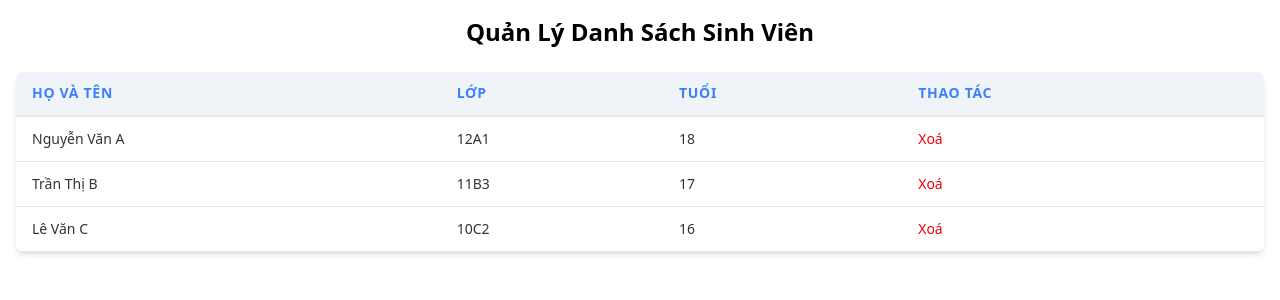
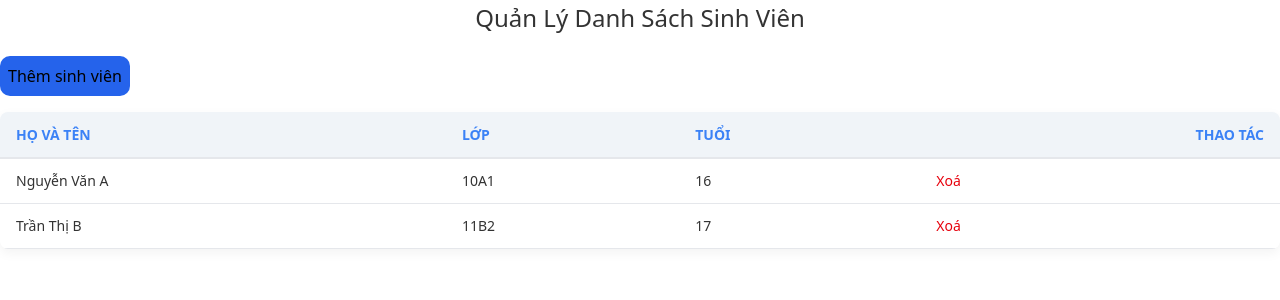
Before and after one commit to LeTThuyHien/PTGD_KTTK, a React (Vite) app: page / in a window 1280 px wide. Shown: the top 300 px of the page. Built offline with nearby package versions, Linux system fonts and the light colour scheme.

Commit message:
3. Thêm sinh viên mới

```diff
--- a/src/App.css
+++ b/src/App.css
@@ -56,3 +56,99 @@ td {
 .action-button:hover {
     color: #b91c1c;
 }
+
+.btn-add {
+    background: #2563eb;
+    padding: 8px;
+    border-radius: 10px;
+}
+
+h1 {
+    text-align: center;
+    /* Căn giữa nội dung */
+    margin-bottom: 20px;
+    /* Thêm khoảng cách dưới tiêu đề */
+    font-size: 24px;
+    /* Tăng kích thước chữ nếu cần */
+    color: #333;
+    /* Màu chữ */
+}
+
+
+/* Màn hình mờ khi hiển thị form */
+
+.overlay {
+    position: fixed;
+    top: 0;
+    left: 0;
+    width: 100%;
+    height: 100%;
+    background-color: rgba(0, 0, 0, 0.5);
+    /* Màu mờ phía sau */
+    display: flex;
+    justify-content: center;
+    align-items: center;
+    z-index: 10;
+    /* Đảm bảo form nằm trên cùng */
+}
+
+
+/* Form thêm sinh viên */
+
+.form-add-student {
+    display: flex;
+    flex-direction: column;
+    gap: 12px;
+    padding: 20px;
+    width: 100%;
+    max-width: 400px;
+    background-color: #fff;
+    border-radius: 12px;
+    box-shadow: 0 4px 10px rgba(0, 0, 0, 0.1);
+}
+
+
+/* Các input và button */
+
+.form-add-student input {
+    width: 100%;
+    padding: 10px;
+    font-size: 14px;
+    border: 1px solid #ccc;
+    border-radius: 8px;
+}
+
+.form-add-student button {
+    width: 100%;
+    padding: 10px;
+    font-weight: 500;
+    background-color: #3b82f6;
+    color: white;
+    border: none;
+    border-radius: 8px;
+    cursor: pointer;
+    transition: background-color 0.2s ease;
+}
+
+.form-add-student button:hover {
+    background-color: #2563eb;
+}
+
+
+/* Nút huỷ */
+
+.btn-cancel {
+    width: 100%;
+    padding: 10px;
+    background-color: #f87171;
+    color: white;
+    border: none;
+    border-radius: 8px;
+    cursor: pointer;
+    font-weight: 500;
+    transition: background-color 0.2s ease;
+}
+
+.btn-cancel:hover {
+    background-color: #dc2626;
+}
--- a/src/App.jsx
+++ b/src/App.jsx
@@ -1,40 +1,104 @@
 import { useState } from "react"
 import "./App.css"
-import StudentItem from "./components/StudentItem";
+import StudentItem from "./components/StudentItem"
 
 function App() {
   const [students, setStudents] = useState([
-    { id: 1, name: "Nguyễn Văn A", class: "12A1", age: 18 },
-    { id: 2, name: "Trần Thị B", class: "11B3", age: 17 },
-    { id: 3, name: "Lê Văn C", class: "10C2", age: 16 },
-  ]);
+    { id: 1, name: "Nguyễn Văn A", class: "10A1", age: 16 },
+    { id: 2, name: "Trần Thị B", class: "11B2", age: 17 }
+  ])
+
+  const [newStudent, setNewStudent] = useState({ name: "", class: "", age: "" })
+  const [showForm, setShowForm] = useState(false)
+
+  const handleInputChange = (e) => {
+    const { name, value } = e.target
+    setNewStudent((prev) => ({ ...prev, [name]: value }))
+  }
+
+  const handleAddStudent = () => {
+    if (newStudent.name && newStudent.class && newStudent.age) {
+      const newId = Date.now()
+      setStudents((prev) => [...prev, { id: newId, ...newStudent, age: parseInt(newStudent.age) }])
+      setNewStudent({ name: "", class: "", age: "" })
+      setShowForm(false) // Ẩn form sau khi thêm sinh viên
+    }
+  }
 
   const handleDeleteStudent = (id) => {
-    setStudents(prev => prev.filter(student => student.id !== id));
-  };
+    setStudents((prev) => prev.filter((student) => student.id !== id))
+  }
+
+  const handleCancel = () => {
+    setShowForm(false)
+    setNewStudent({ name: "", class: "", age: "" }) // Đặt lại giá trị input khi huỷ
+  }
 
   return (
-    <div className="container mx-auto p-4">
-      <h1 className="text-2xl font-bold mb-6 text-center">Quản Lý Danh Sách Sinh Viên</h1>
+    <div className="container">
+      <h1>Quản Lý Danh Sách Sinh Viên</h1>
 
-      <div className="overflow-x-auto bg-white shadow-md rounded-lg">
-        <table className="min-w-full table-auto">
-          <thead className="bg-gray-100">
+      {/* Nút hiển thị form */}
+      {!showForm && (
+        <button className="btn-add" onClick={() => setShowForm(true)}>
+          Thêm sinh viên
+        </button>
+      )}
+
+      {/* Hiển thị overlay và form thêm sinh viên */}
+      {showForm && (
+        <div className="overlay">
+          <div className="form-add-student">
+          <h1>Thêm Sinh Viên</h1>
+
+            <input
+              type="text"
+              name="name"
+              placeholder="Họ tên"
+              value={newStudent.name}
+              onChange={handleInputChange}
+            />
+            <input
+              type="text"
+              name="class"
+              placeholder="Lớp"
+              value={newStudent.class}
+              onChange={handleInputChange}
+            />
+            <input
+              type="number"
+              name="age"
+              placeholder="Tuổi"
+              value={newStudent.age}
+              onChange={handleInputChange}
+            />
+            <button onClick={handleAddStudent}>Xác nhận</button>
+            <button className="btn-cancel" onClick={handleCancel}>
+              Huỷ
+            </button>
+          </div>
+        </div>
+      )}
+
+      {/* Bảng danh sách sinh viên */}
+      <div className="table-container">
+        <table>
+          <thead>
             <tr>
-              <th className="px-6 py-3 text-left text-xs font-medium text-gray-500 uppercase tracking-wider">Họ và Tên</th>
-              <th className="px-6 py-3 text-left text-xs font-medium text-gray-500 uppercase tracking-wider">Lớp</th>
-              <th className="px-6 py-3 text-left text-xs font-medium text-gray-500 uppercase tracking-wider">Tuổi</th>
-              <th className="px-6 py-3 text-right text-xs font-medium text-gray-500 uppercase tracking-wider">Thao Tác</th>
+              <th>Họ và Tên</th>
+              <th>Lớp</th>
+              <th>Tuổi</th>
+              <th style={{ textAlign: "right" }}>Thao Tác</th>
             </tr>
           </thead>
-          <tbody className="bg-white divide-y divide-gray-200">
+          <tbody>
             {students.length > 0 ? (
               students.map((student) => (
                 <StudentItem key={student.id} student={student} onDelete={handleDeleteStudent} />
               ))
             ) : (
               <tr>
-                <td colSpan={4} className="px-6 py-4 text-center text-sm text-gray-500">
+                <td colSpan={4} style={{ textAlign: "center", padding: "16px", color: "#888" }}>
                   Không có sinh viên nào. Hãy thêm sinh viên mới!
                 </td>
               </tr>
@@ -43,7 +107,7 @@ function App() {
         </table>
       </div>
     </div>
-  );
+  )
 }
 
-export default App;
+export default App
```
Also changed, not shown: minhchung/3.ThemMoiSinhVien.png (added).
